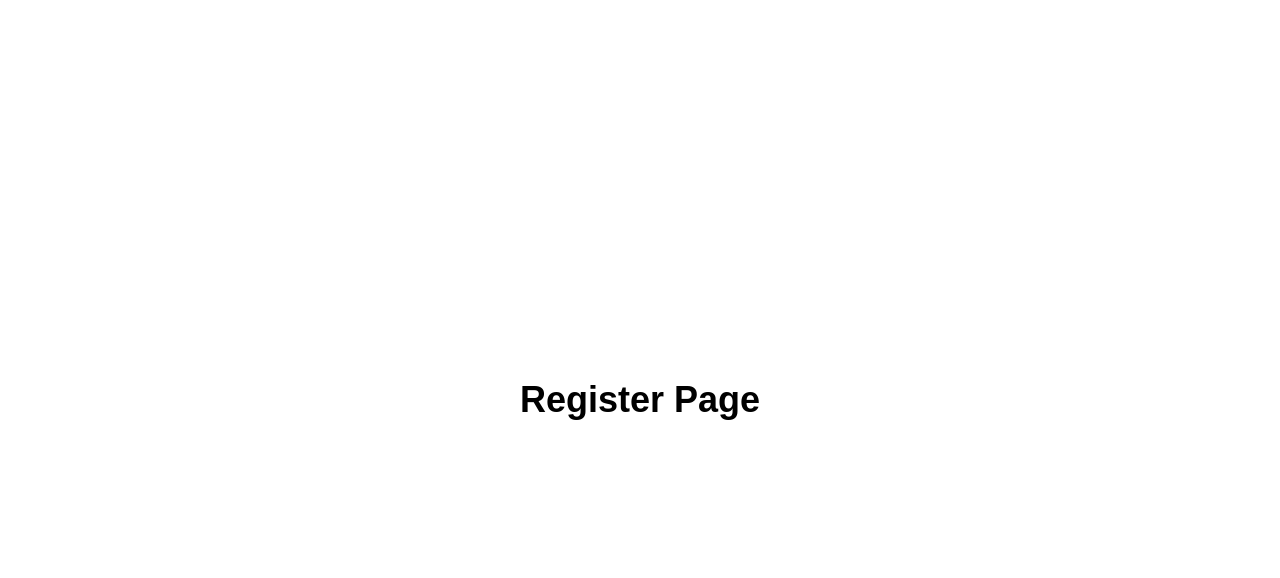
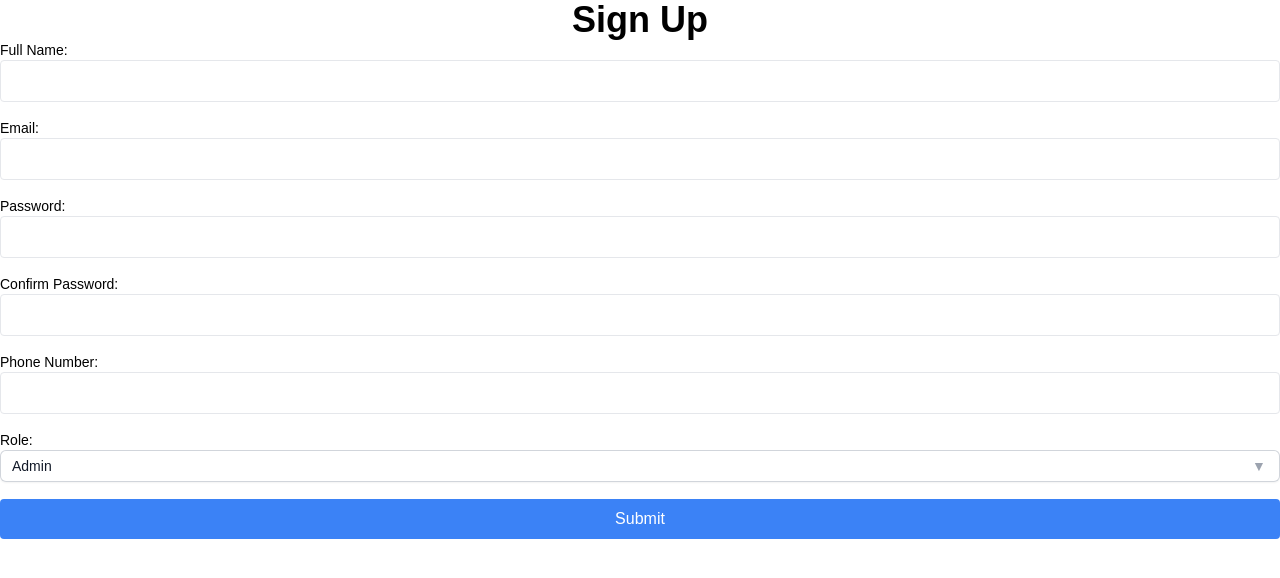
Before and after one commit to Runeozzyman/CPS714, a Next.js app: page /register in a window 1280 px wide. Shown: the top 578 px of the page. Built offline with nearby package versions, Linux system fonts and the light colour scheme.

Commit message:
Dummy Register Form

```diff
--- /dev/null
+++ b/app/components/RegisterForm.tsx
@@ -0,0 +1,139 @@
+"use client";
+import React, { Fragment, useState } from "react";
+import { useRouter } from "next/navigation";
+import { handleRegister } from "../services/handleRegister"; // Adjust the path as necessary
+import RoleSelector from "../components/RoleSelector"; // Adjust the path as necessary
+
+export default function RegisterForm() {
+  const [fullname, setFullname] = useState("");
+  const [email, setEmail] = useState("");
+  const [password, setPassword] = useState("");
+  const [confirmPassword, setConfirmPassword] = useState("");
+  const [phone, setPhone] = useState("");
+  const [selectedRole, setSelectedRole] = useState({ id: 1, name: "Admin" }); // New state for selected role
+  const [errorMessage, setErrorMessage] = useState("");
+  const router = useRouter();
+
+  const handleSubmit = (e: React.FormEvent) => {
+    e.preventDefault();
+    if (password !== confirmPassword) {
+      setErrorMessage("Passwords do not match");
+      return;
+    }
+    setErrorMessage("");
+    handleRegister(
+      e,
+      fullname,
+      email,
+      password,
+      phone,
+      selectedRole.name, // Pass the selected role name
+      setErrorMessage,
+      router
+    );
+  };
+
+  return (
+    <Fragment>
+      <form onSubmit={handleSubmit} className="space-y-4">
+        <div>
+          <label
+            htmlFor="fullname"
+            className="block text-sm font-medium text-black dark:text-white"
+          >
+            Full Name:
+          </label>
+          <input
+            type="text"
+            id="fullname"
+            value={fullname}
+            onChange={(e) => setFullname(e.target.value)}
+            className="w-full px-3 py-2 border rounded focus:outline-none focus:ring focus:ring-blue-200 text-black dark:text-white dark:bg-gray-800 dark:border-gray-700"
+            required
+          />
+        </div>
+        <div>
+          <label
+            htmlFor="email"
+            className="block text-sm font-medium text-black dark:text-white"
+          >
+            Email:
+          </label>
+          <input
+            type="email"
+            id="email"
+            value={email}
+            onChange={(e) => setEmail(e.target.value)}
+            className="w-full px-3 py-2 border rounded focus:outline-none focus:ring focus:ring-blue-200 text-black dark:text-white dark:bg-gray-800 dark:border-gray-700"
+            required
+          />
+        </div>
+        <div>
+          <label
+            htmlFor="password"
+            className="block text-sm font-medium text-black dark:text-white"
+          >
+            Password:
+          </label>
+          <input
+            type="password"
+            id="password"
+            value={password}
+            onChange={(e) => setPassword(e.target.value)}
+            className="w-full px-3 py-2 border rounded focus:outline-none focus:ring focus:ring-blue-200 text-black dark:text-white dark:bg-gray-800 dark:border-gray-700"
+            required
+          />
+        </div>
+        <div>
+          <label
+            htmlFor="confirmPassword"
+            className="block text-sm font-medium text-black dark:text-white"
+          >
+            Confirm Password:
+          </label>
+          <input
+            type="password"
+            id="confirmPassword"
+            value={confirmPassword}
+            onChange={(e) => setConfirmPassword(e.target.value)}
+            className="w-full px-3 py-2 border rounded focus:outline-none focus:ring focus:ring-blue-200 text-black dark:text-white dark:bg-gray-800 dark:border-gray-700"
+            required
+          />
+        </div>
+        <div>
+          <label
+            htmlFor="phone"
+            className="block text-sm font-medium text-black dark:text-white"
+          >
+            Phone Number:
+          </label>
+          <input
+            type="number"
+            id="phone"
+            value={phone}
+            onChange={(e) => setPhone(e.target.value)}
+            className="w-full px-3 py-2 border rounded focus:outline-none focus:ring focus:ring-blue-200 text-black dark:text-white dark:bg-gray-800 dark:border-gray-700"
+            required
+          />
+        </div>
+        <RoleSelector
+          selectedRole={selectedRole}
+          setSelectedRole={setSelectedRole}
+        />
+        {errorMessage && (
+          <p className="text-center text-red-500 dark:text-red-400">
+            Error: {errorMessage}
+          </p>
+        )}
+        <div className="text-center">
+          <button
+            type="submit"
+            className="w-full px-4 py-2 text-white bg-blue-500 rounded hover:bg-blue-600 dark:bg-blue-700 dark:hover:bg-blue-800"
+          >
+            Submit
+          </button>
+        </div>
+      </form>
+    </Fragment>
+  );
+}
--- /dev/null
+++ b/app/components/RoleSelector.tsx
@@ -0,0 +1,82 @@
+"use client";
+import React, { Fragment, useState } from "react";
+
+const roles = [
+  { id: 1, name: "Admin" },
+  { id: 2, name: "User" },
+  { id: 3, name: "Guest" },
+];
+
+interface RoleSelectorProps {
+  selectedRole: { id: number; name: string };
+  setSelectedRole: (role: { id: number; name: string }) => void;
+}
+
+const RoleSelector: React.FC<RoleSelectorProps> = ({
+  selectedRole,
+  setSelectedRole,
+}) => {
+  const [isOpen, setIsOpen] = useState(false);
+
+  const handleSelect = (role: { id: number; name: string }) => {
+    setSelectedRole(role);
+    setIsOpen(false);
+  };
+
+  return (
+    <Fragment>
+      <div className="relative">
+        <label
+          htmlFor="role"
+          className="block text-sm font-medium text-black dark:text-white"
+        >
+          Role:
+        </label>
+        <button
+          type="button"
+          className="relative w-full cursor-default rounded-md bg-white dark:bg-gray-800 py-1.5 pl-3 pr-10 text-left text-gray-900 dark:text-white shadow-sm ring-1 ring-inset ring-gray-300 dark:ring-gray-700 focus:outline-none focus:ring-2 focus:ring-indigo-500 sm:text-sm"
+          onClick={() => setIsOpen(!isOpen)}
+        >
+          <span className="block truncate">{selectedRole.name}</span>
+          <span className="pointer-events-none absolute inset-y-0 right-0 ml-3 flex items-center pr-2">
+            <span className="h-5 w-5 text-gray-400 dark:text-gray-300">
+              {isOpen ? "▲" : "▼"}
+            </span>
+          </span>
+        </button>
+        {isOpen && (
+          <ul className="absolute z-10 mt-1 max-h-56 w-full overflow-auto rounded-md bg-white dark:bg-gray-800 py-1 text-base shadow-lg ring-1 ring-black ring-opacity-5 focus:outline-none sm:text-sm">
+            {roles.map((role) => (
+              <li
+                key={role.id}
+                className={`cursor-default select-none relative py-2 pl-3 pr-9 ${
+                  selectedRole.id === role.id
+                    ? "text-white bg-indigo-600 dark:bg-indigo-600"
+                    : "text-gray-900 dark:text-white"
+                } hover:bg-gray-100 dark:hover:bg-gray-700`}
+                onClick={() => handleSelect(role)}
+              >
+                <span
+                  className={`block truncate ${
+                    selectedRole.id === role.id
+                      ? "font-semibold"
+                      : "font-normal"
+                  }`}
+                >
+                  {role.name}
+                </span>
+                {selectedRole.id === role.id && (
+                  <span className="absolute inset-y-0 right-0 flex items-center pr-4 text-indigo-600 dark:text-indigo-400">
+                    ✓
+                  </span>
+                )}
+              </li>
+            ))}
+          </ul>
+        )}
+      </div>
+    </Fragment>
+  );
+};
+
+export default RoleSelector;
--- a/app/register/page.tsx
+++ b/app/register/page.tsx
@@ -1,7 +1,17 @@
+import { Fragment } from "react";
+import RegisterForm from "../components/RegisterForm";
+
 export default function LoginSuccess() {
-    return (
-      <div className="flex items-center justify-center min-h-screen bg-white">
-        <h1 className="text-4xl font-bold text-black">Register Page</h1>
+  return (
+    <Fragment>
+      <div className="flex items-center justify-center bg-white dark:bg-gray-900 ">
+        <h1 className="text-4xl font-bold text-black dark:text-white">
+          Sign Up
+        </h1>
       </div>
-    );
-  }
+      <div className="bg-white dark:bg-gray-900 min-h-screen">
+        <RegisterForm />
+      </div>
+    </Fragment>
+  );
+}
--- /dev/null
+++ b/app/services/handleRegister.ts
@@ -0,0 +1,31 @@
+import { useRouter } from "next/navigation";
+
+export const handleRegister = async (
+  e: React.FormEvent,
+  fullname: string,
+  email: string,
+  password: string,
+  phone: string,
+  role: string, // New parameter for role
+  setErrorMessage: (message: string) => void,
+  router: ReturnType<typeof useRouter>
+) => {
+  e.preventDefault();
+
+  const response = await fetch("http://127.0.0.1:8080/api/register", {
+    method: "POST",
+    headers: {
+      "Content-Type": "application/json",
+    },
+    body: JSON.stringify({ fullname, email, password, phone, role }), // Include role in the request body
+  });
+
+  if (response.ok) {
+    const data = await response.json();
+    console.log("Registration successful:", data);
+    router.push("/Home");
+  } else {
+    const errorData = await response.json();
+    setErrorMessage(errorData.message || "Registration failed");
+  }
+};
```
Also changed, not shown: 2 other files (tests, documents, lock files or other folders).
